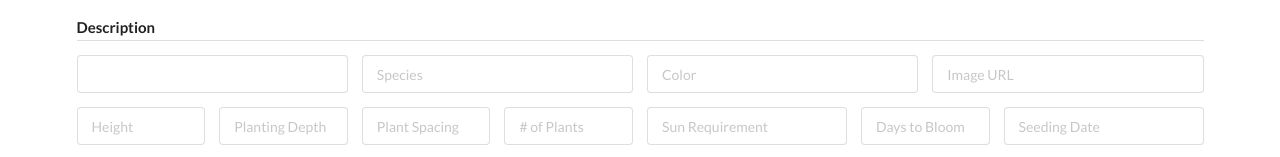
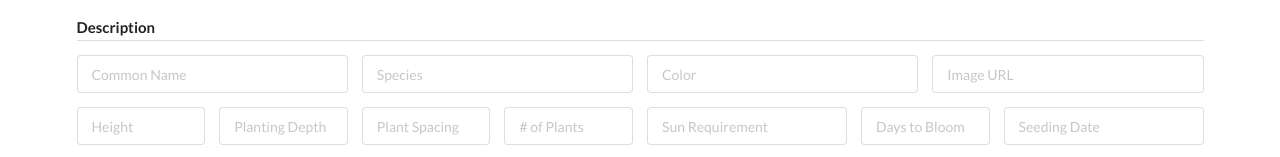
Before and after one commit to hrigoberto/plant-org-front, a React (Create React App) app: page / in a window 1280 px wide. Shown: the top 157 px of the page. Built offline with nearby package versions, Linux system fonts and the light colour scheme; no server answers.

Commit message:
post from plantform working, delete on plant card also working

```diff
--- a/src/actions/index.js
+++ b/src/actions/index.js
@@ -1,5 +1,6 @@
 import API from '../api';
 import { FETCH_PLANTS } from '../constants';
+import { POST_PLANT } from '../constants';
 
 
 export const fetchPlants = () => async dispatch => {
@@ -7,3 +8,14 @@ export const fetchPlants = () => async dispatch => {
 
   dispatch({ type: FETCH_PLANTS, payload: response.data})
 }
+
+export const postPlant = (plant) => async dispatch => {
+  const response = await API.post('/', plant);
+
+  dispatch({ type: POST_PLANT, payload: response.data})
+}
+
+export const deletePlant = (plant) => async dispatch => {
+  await API.delete(plant._id);
+  dispatch(fetchPlants())
+}
--- a/src/components/PlantCard.js
+++ b/src/components/PlantCard.js
@@ -1,6 +1,11 @@
 import React from 'react';
+import { connect } from 'react-redux';
+import { deletePlant } from '../actions';
 
-const PlantCard = ({plant}) => {
+const PlantCard = ({plant, deletePlant}) => {
+  const deleteThething = () => {
+    deletePlant(plant)
+  }
   return (
     <div className="ui fluid card">
       <div className="content">
@@ -22,10 +27,11 @@ const PlantCard = ({plant}) => {
             <div className="four wide column">Seeding Date: {plant.seedingDate}</div>
           </div>
           <p className="center aligned">{plant.notes}</p>
+          <button className="ui red button" onClick={deleteThething}>DELETE</button>
         </div>
       </div>
     </div>
   )
 }
 
-export default PlantCard;
+export default connect(null, { deletePlant })(PlantCard);
--- a/src/components/PlantForm.js
+++ b/src/components/PlantForm.js
@@ -1,4 +1,6 @@
 import React from 'react';
+import { connect } from 'react-redux';
+import { postPlant, fetchPlants } from '../actions';
 
 // TODO wire up input fields to state, and then on formsubmit make a post request through an action creator
 
@@ -7,7 +9,18 @@ class PlantForm extends React.Component {
     super(props)
 
     this.state = {
-      plant: {}
+      commonName: '',
+      species: '',
+      color: '',
+      imageUrl: '',
+      height: '',
+      plantingDepth: '',
+      plantSpacing: '',
+      number: '',
+      sunReq: '',
+      daysToBloom: '',
+      seedingDate: '',
+      notes: ''
     }
     this.handleInputChange = this.handleInputChange.bind(this);
     this.handleSubmit = this.handleSubmit.bind(this);
@@ -15,10 +28,11 @@ class PlantForm extends React.Component {
 
   handleSubmit(e) {
     e.preventDefault();
-
+    this.props.postPlant(this.state);
+    this.props.fetchPlants();
   }
   handleInputChange = e => {
-    this.setState({ plant: { [e.target.name]: e.target.value } })
+    this.setState({ [e.target.name]: e.target.value })
   }
   render() {
     return (
@@ -26,43 +40,43 @@ class PlantForm extends React.Component {
         <h4 className="ui dividing header">Description</h4>
         <div className="fields">
           <div className="four wide field">
-            <input onChange={this.handleInputChange} type="text" name="commonName" value={this.state.commonName}/>
+            <input onChange={this.handleInputChange} type="text" name="commonName" value={this.state.commonName} placeholder="Common Name"/>
           </div>
           <div className="four wide field">
-            <input onChange={this.handleInputChange} type="text" name="species" placeholder="Species"/>
+            <input onChange={this.handleInputChange} type="text" name="species" value={this.state.species} placeholder="Species"/>
           </div>
           <div className="four wide field">
-            <input onChange={this.handleInputChange} type="text" name="color" placeholder="Color"/>
+            <input onChange={this.handleInputChange} type="text" name="color" value={this.state.color} placeholder="Color"/>
           </div>
           <div className="four wide field">
-            <input onChange={this.handleInputChange} type="text" name="imageUrl" placeholder="Image URL"/>
+            <input onChange={this.handleInputChange} type="text" name="imageUrl" value={this.state.imageUrl} placeholder="Image URL"/>
           </div>
         </div>
         <div className="fields">
           <div className="two wide field">
-            <input onChange={this.handleInputChange} type="text" name="height" placeholder="Height"/>
+            <input onChange={this.handleInputChange} type="text" name="height" value={this.state.height} placeholder="Height"/>
           </div>
           <div className="two wide field">
-            <input onChange={this.handleInputChange} type="text" name="plantingDepth" placeholder="Planting Depth"/>
+            <input onChange={this.handleInputChange} type="text" name="plantingDepth" value={this.state.plantingDepth} placeholder="Planting Depth"/>
           </div>
           <div className="two wide field">
-            <input onChange={this.handleInputChange} type="text" name="plantSpacing" placeholder="Plant Spacing"/>
+            <input onChange={this.handleInputChange} type="text" name="plantSpacing" value={this.state.plantSpacing} placeholder="Plant Spacing"/>
           </div>
           <div className="two wide field">
-            <input onChange={this.handleInputChange} type="text" name="number" placeholder="# of Plants"/>
+            <input onChange={this.handleInputChange} type="text" name="number" value={this.state.number} placeholder="# of Plants"/>
           </div>
           <div className="three wide field">
-            <input onChange={this.handleInputChange} type="text" name="sunReq" placeholder="Sun Requirement"/>
+            <input onChange={this.handleInputChange} type="text" name="sunReq" value={this.state.sunReq} placeholder="Sun Requirement"/>
           </div>
           <div className="two wide field">
-            <input onChange={this.handleInputChange} type="text" name="daysToBloom" placeholder="Days to Bloom"/>
+            <input onChange={this.handleInputChange} type="text" name="daysToBloom" value={this.state.daysToBloom} placeholder="Days to Bloom"/>
           </div>
           <div className="three wide field">
-            <input onChange={this.handleInputChange} type="text" name="seedingDate" placeholder="Seeding Date"/>
+            <input onChange={this.handleInputChange} type="text" name="seedingDate" value={this.state.seedingDate} placeholder="Seeding Date"/>
           </div>
         </div>
         <div className="sixteen wide field">
-          <input onChange={this.handleInputChange} type="text" name="notes" placeholder="Notes"/>
+          <input onChange={this.handleInputChange} type="text" name="notes" value={this.state.notes} placeholder="Notes"/>
         </div>
         <button onClick={this.handleSubmit} className="ui button" type="submit">Submit</button>
       </form>
@@ -70,4 +84,4 @@ class PlantForm extends React.Component {
   }
 }
 
-export default PlantForm;
+export default connect(null, { postPlant, fetchPlants })(PlantForm);
--- a/src/constants.js
+++ b/src/constants.js
@@ -1 +1,2 @@
 export const FETCH_PLANTS = 'FETCH_PLANTS';
+export const POST_PLANT = 'POST_PLANT';
--- a/src/reducers/plantsReducer.js
+++ b/src/reducers/plantsReducer.js
@@ -1,9 +1,11 @@
 import { FETCH_PLANTS } from '../constants';
+import { POST_PLANT } from '../constants';
 
 export default (state = [], action) => {
   switch(action.type) {
     case FETCH_PLANTS:
       return action.payload;
+    case POST_PLANT:
     default:
       return state;
   }
```
